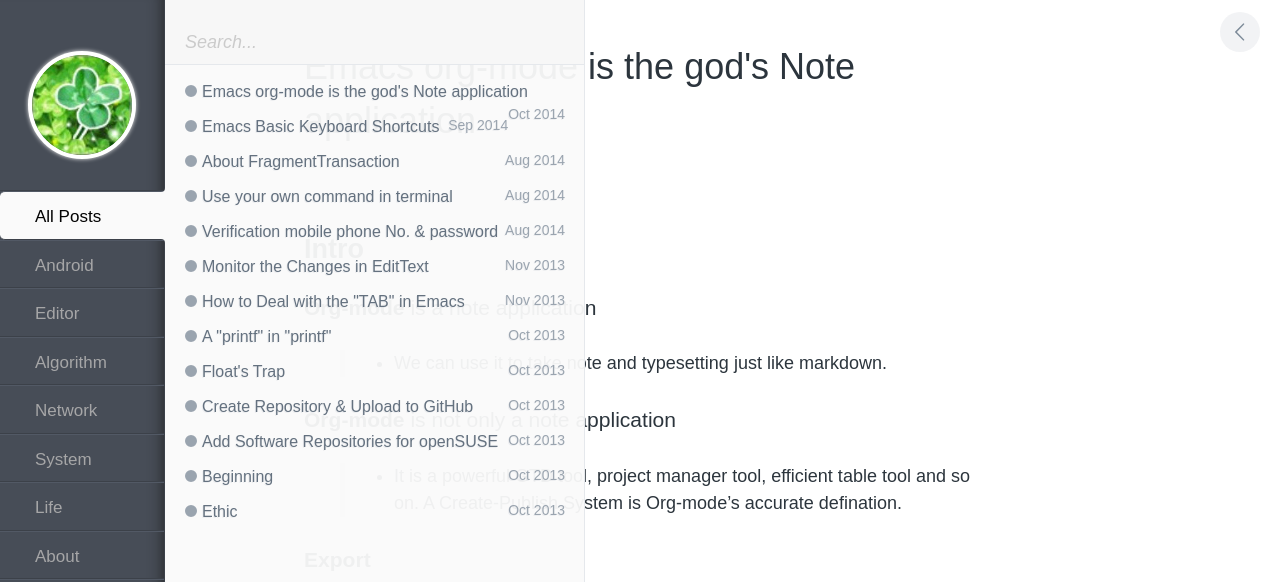
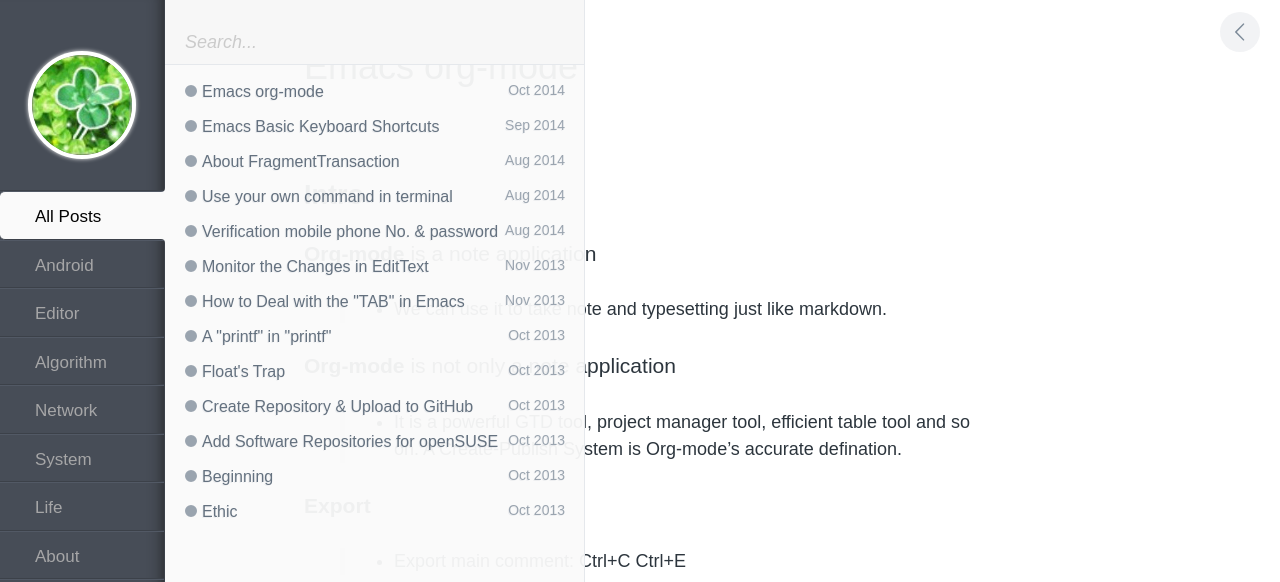
Before and after one commit to luckyshq/luckyshq.github.io, a Jekyll site: the page built from _posts/2014-10-08-emacs-org-mode-is-the-god's-note-application.md, in a window 1280 px wide, cut to the strip 0-582 px from the top of the page. Built offline with Jekyll 4.4.1, drawn with Linux system fonts in a browser that asks for light colours; comment, search, counter and statistics services are not loaded.

Commit message:
[feature]修改标题，避免过长

```diff
--- a/_posts/2014-10-08-emacs-org-mode-is-the-god's-note-application.md
+++ b/_posts/2014-10-08-emacs-org-mode-is-the-god's-note-application.md
@@ -1,6 +1,6 @@
 ---
 layout: post
-title: "Emacs org-mode is the god's Note application"
+title: "Emacs org-mode"
 date:    2014-10-08 11:33
 categories: editor
 ---
```
